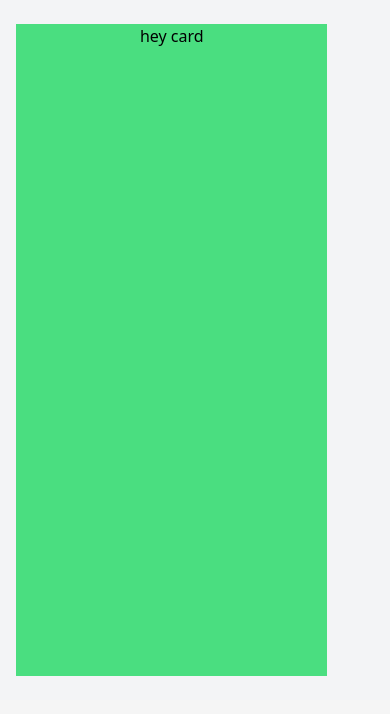
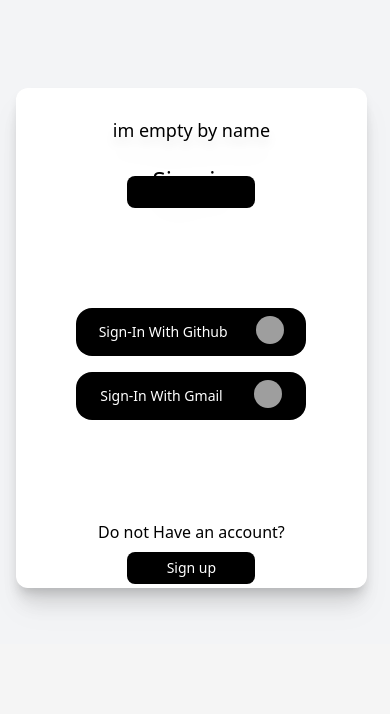
Before and after one commit to ahmadou5/Hawks, a Next.js app: page /login in a window 390 px wide. Shown: the top 714 px of the page. Built offline with nearby package versions, Linux system fonts and the light colour scheme; grey boxes are pictures that could not be loaded.

Commit message:
'wahala'

```diff
--- /dev/null
+++ b/firebaseConfig.js
@@ -0,0 +1,15 @@
+import { initializeApp } from "firebase/app";
+
+
+export const firebaseConfig = {
+    apiKey: "AIzaSyBEtCv4AOIXrGVlG35h92YqPr2mrI0xycw",
+    authDomain: "hawk-af0e2.firebaseapp.com",
+    projectId: "hawk-af0e2",
+    storageBucket: "hawk-af0e2.appspot.com",
+    messagingSenderId: "20389157956",
+    appId: "1:20389157956:web:2f70ddff2ceab5768df011",
+    measurementId: "G-DBBHNRXP2J"
+  };
+
+
+export const app = initializeApp(firebaseConfig);
--- a/package.json
+++ b/package.json
@@ -12,11 +12,13 @@
     "autoprefixer": "10.4.16",
     "eslint": "8.49.0",
     "eslint-config-next": "13.5.2",
+    "firebase": "^10.4.0",
     "next": "13.5.2",
     "postcss": "8.4.30",
     "react": "18.2.0",
     "react-dom": "18.2.0",
     "react-icons": "^4.11.0",
-    "tailwindcss": "3.3.3"
+    "tailwindcss": "3.3.3",
+    "zustand": "^4.4.2"
   }
 }
--- a/src/components/Buttons/index.js
+++ b/src/components/Buttons/index.js
@@ -1,3 +1,4 @@
+
 export const Button = ({text, click}) => {
   return (
     <div>
@@ -27,3 +28,14 @@
     </div>
   );
 };
+
+export const LoginButton = ({text, source, click}) => {
+  return (
+    <div>
+      <div onClick={click} className=" flex flex-row mt-4 mb-4 ml-auto mr-auto py-2 px-2 cursor-pointer  text-white  bg-black rounded-2xl  w-[230px] h-12">
+        <p className="text-sm  mt-auto mb-auto font-light ml-auto mr-auto">{text}</p>
+        <img src={`./${source}`} className="text-sm rounded-full h-7 w-7   font-light ml-auto mr-auto"/>
+      </div>
+    </div>
+  );
+};
--- a/src/components/Login/index.js
+++ b/src/components/Login/index.js
@@ -1,8 +1,78 @@
 'use client'
+
+import { useEffect, useState } from "react"
+import { Button, LoginButton } from "../Buttons"
+import { GoogleAuthProvider, getAuth, signInWithPopup } from 'firebase/auth'
+import { Provider, Auth, app } from "../../../firebaseConfig";
+
+
 export const LoginCard = () => {
+
+    const [name, setName] = useState('empty')
+
+    const provider = new GoogleAuthProvider();
+    const auth = getAuth(app)
+
+
+    const handleClick = () => {
+        signInWithPopup(auth,provider).then((data) => {
+            localStorage.setItem('email',data.user.email)
+            setName(data.user.email)
+        })
+    }
+
+
+
+    const [show, setShow ] = useState(true)
+    console.log()
     return(
-    <div className="w-[87%] h-full bg-green-400" >
-        <p>hey card</p>
+    <div className="w-[98%] mt-16 mb-8 h-[500px] rounded-xl py-3 text-black px-3 backdrop-blur-xl shadow-xl drop-shadow-xl bg-white" >
+        <div className=" text-black drop-shadow-xl rounded-lg h-8 py-1 mt-3 mb-3 font-2xl w-[60%] ml-auto mr-auto">
+            <div onClick={handleClick} className="text-lg mb-5 font-light">
+               {`im ${name} by name`}
+            </div>
+            <div className="text-2xl font-extralight">
+            {show ? 'Sign-in' : 'Sign-up'}
+            </div>
+        </div>
+        <div className="mt-5 w-[90%] h-[60%] py-3 px-2 ml-auto mr-auto">
+            <Button onClick={handleClick} />
+            {show ? <Login /> : <Register/>}
+        </div>
     </div>
     )
 }
+
+export const Login = () => {
+    return(
+    <div className="w-[90%] mt-10 h-[60%] ml-auto mr-auto">
+        <div className="mt-[100px]">
+            <LoginButton text={'Sign-In With Github'} />
+            <LoginButton text={'Sign-In With Gmail'} />
+        </div>
+        <div className="mt-[100px] mb-[50px]">
+            <div>
+                <p className="mb-2 font-light">Do not Have an account?</p>
+                <Button  text={'Sign up'}/>
+            </div>
+        </div>
+    </div>
+    )
+}
+
+export const Register = () => {
+    return(
+        <div className="w-[90%] mt-10 h-[60%] ml-auto mr-auto">
+        <div className="mt-[120px]">
+            <LoginButton text={'Sign-up With Github'} />
+            <LoginButton text={'Sign-up With Gmail'} />
+        </div>
+        <div className="mt-[120px]">
+            <div>
+                <p className="mb-2 font-light">You Have an account?</p>
+                <Button  text={'Sign in'}/>
+            </div>
+        </div>
+    </div>
+    )
+}
--- a/src/components/NavList/index.js
+++ b/src/components/NavList/index.js
@@ -1,4 +1,5 @@
 import { Button } from "../Buttons"
+import { useRouter } from "next/router"
 
 export const NavList = () => {
     const Pages = [
@@ -28,6 +29,11 @@
           status: 'Live',
         },
       ]
+
+    const router = useRouter()
+    const navigate = (to) => {
+      router.push(to);
+    }
     return(
     <div className="w-[100%] bg-gray-100 py-6 px-4 h-[700px] text-center lg:hidden">
         <div className="w-[80%] h-[80%] py-6 px-4  ml-auto mr-auto mb-10">
@@ -36,7 +42,7 @@
             <div key={i} className=" h-10 text-xl cursor-pointer hover:font-light  font-bold py-1 mt-2 mb-2 ">{feauture.name}</div>
             ))}
             </div>
-            <Button text={'Sign In'}/>
+            <Button onClick={navigate('/login')} text={'Sign In'}/>
         </div>
     </div>
     )
--- a/src/components/Navbar/index.js
+++ b/src/components/Navbar/index.js
@@ -1,6 +1,6 @@
 "use client";
 import { Button } from "../Buttons";
-import { RiMenuLine } from "react-icons/ri"
+import { RiMenuLine } from "react-icons/ri";
 import { NavList } from "../NavList";
 import { useState } from "react";
 import Link from "next/link";
--- a/src/pages/login/index.js
+++ b/src/pages/login/index.js
@@ -3,7 +3,7 @@
 
 export default function Login () {
     return(
-    <div className="w-[100%] bg-gray-100 py-6 px-4 h-[700px] text-center lg:hidden">
+    <div className="w-[100%] bg-gray-100 py-6 px-4 h-[100%] text-center lg:hidden">
         <LoginCard />
     </div>
     )
```
Also changed, not shown: 2 other files (tests, documents, lock files or other folders).
